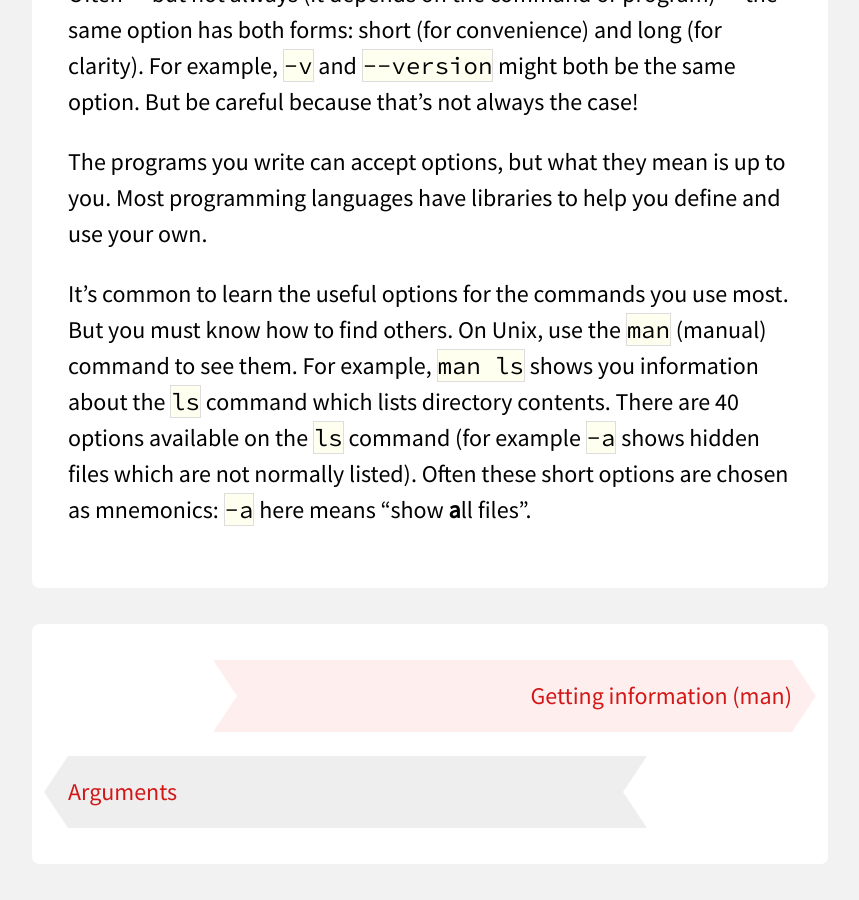
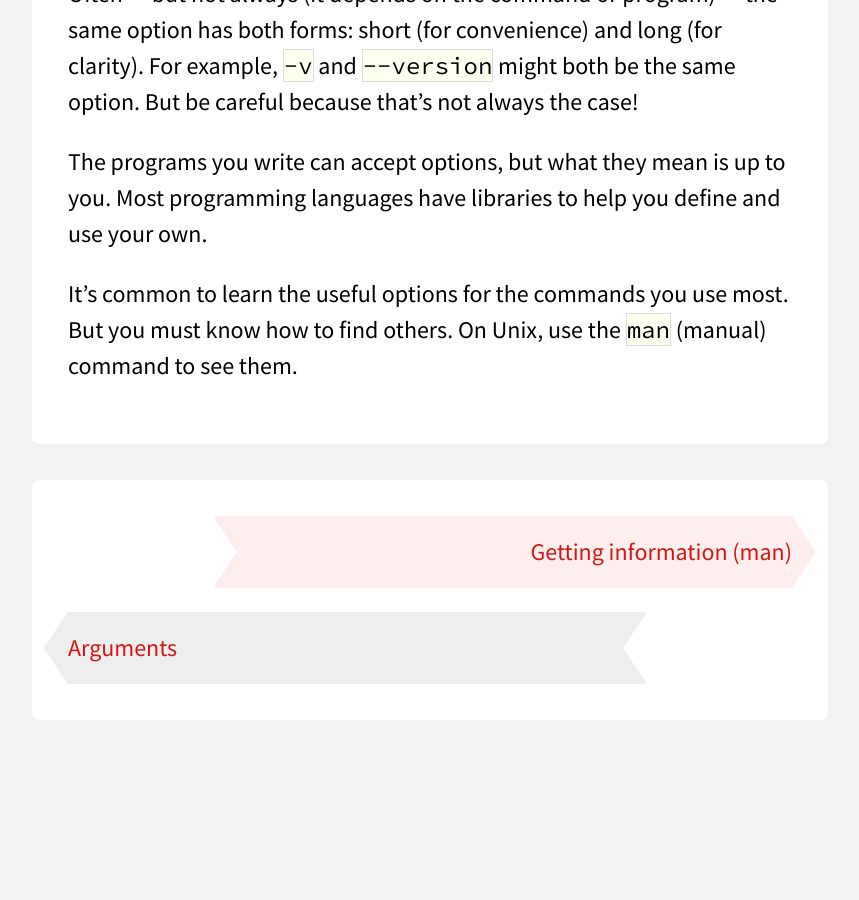
Before and after one commit to davewhiteland/compsci-superbasics, a Jekyll site: the page built from collections/_command-line/options.md, in a window 1280 px wide and 900 px high, scrolled down 1399 px. Shown: the whole window, without its empty margins (416-1275 px from the left). Built offline with Jekyll 4.4.1, drawn with Linux system fonts in a browser that asks for light colours; after the commit the page ends 2155 px from its top, so only the background shows below that.

Commit message:
remove repetitive text on 'options' as next page is doing the work

```diff
--- a/collections/_command-line/options.md
+++ b/collections/_command-line/options.md
@@ -45,8 +45,4 @@ Most programming languages have libraries to help you define and use your own.
 
 It's common to learn the useful options for the commands you use most. But you
 must know how to find others. On Unix, use the `man` (manual) command to see
-them. For example, `man ls` shows you information about the `ls` command which
-lists directory contents. There are 40 options available on the `ls` command
-(for example `-a` shows hidden files which are not normally listed). Often
-these short options are chosen as mnemonics: `-a` here means "show **a**ll
-files".
+them.
```
